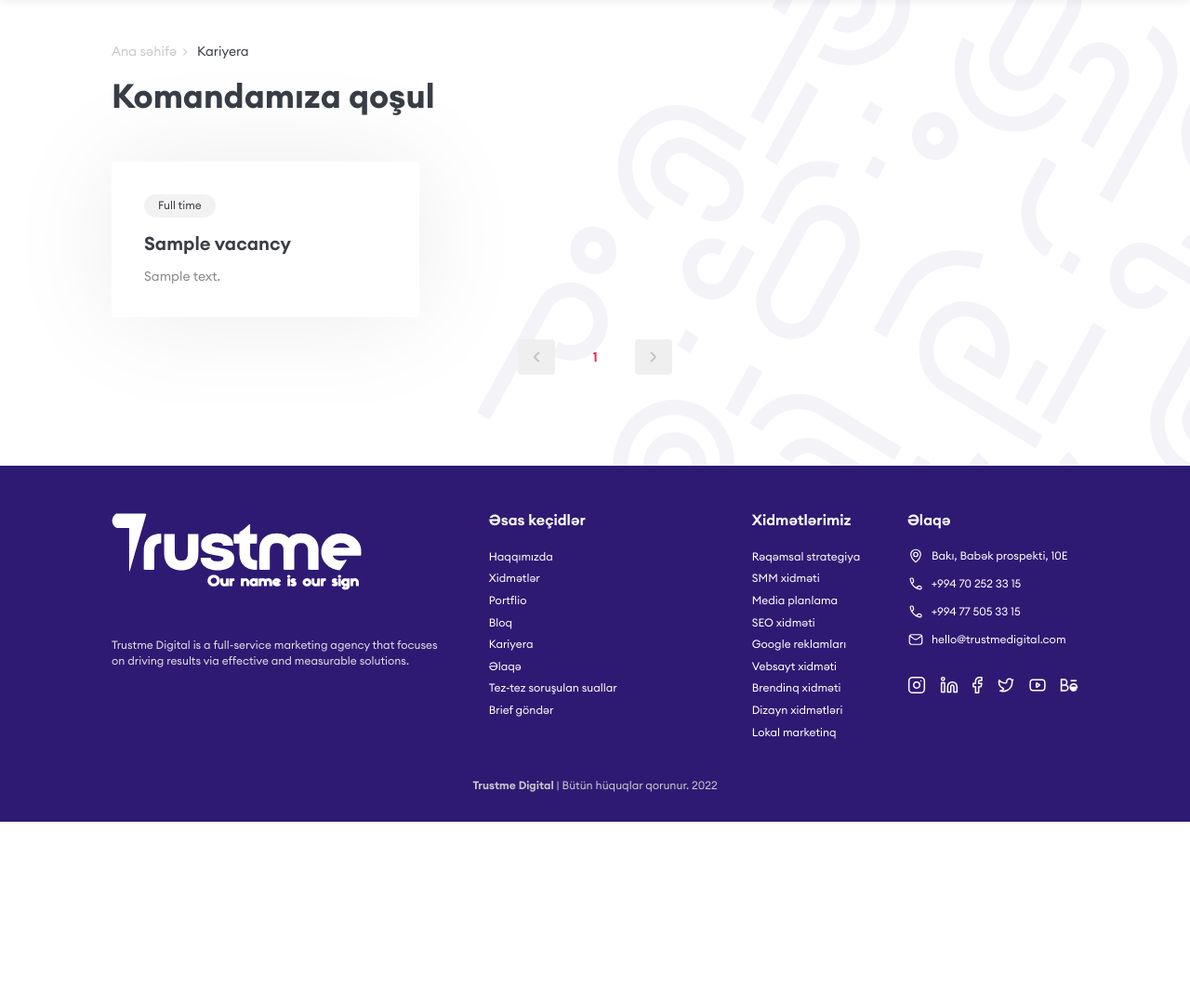
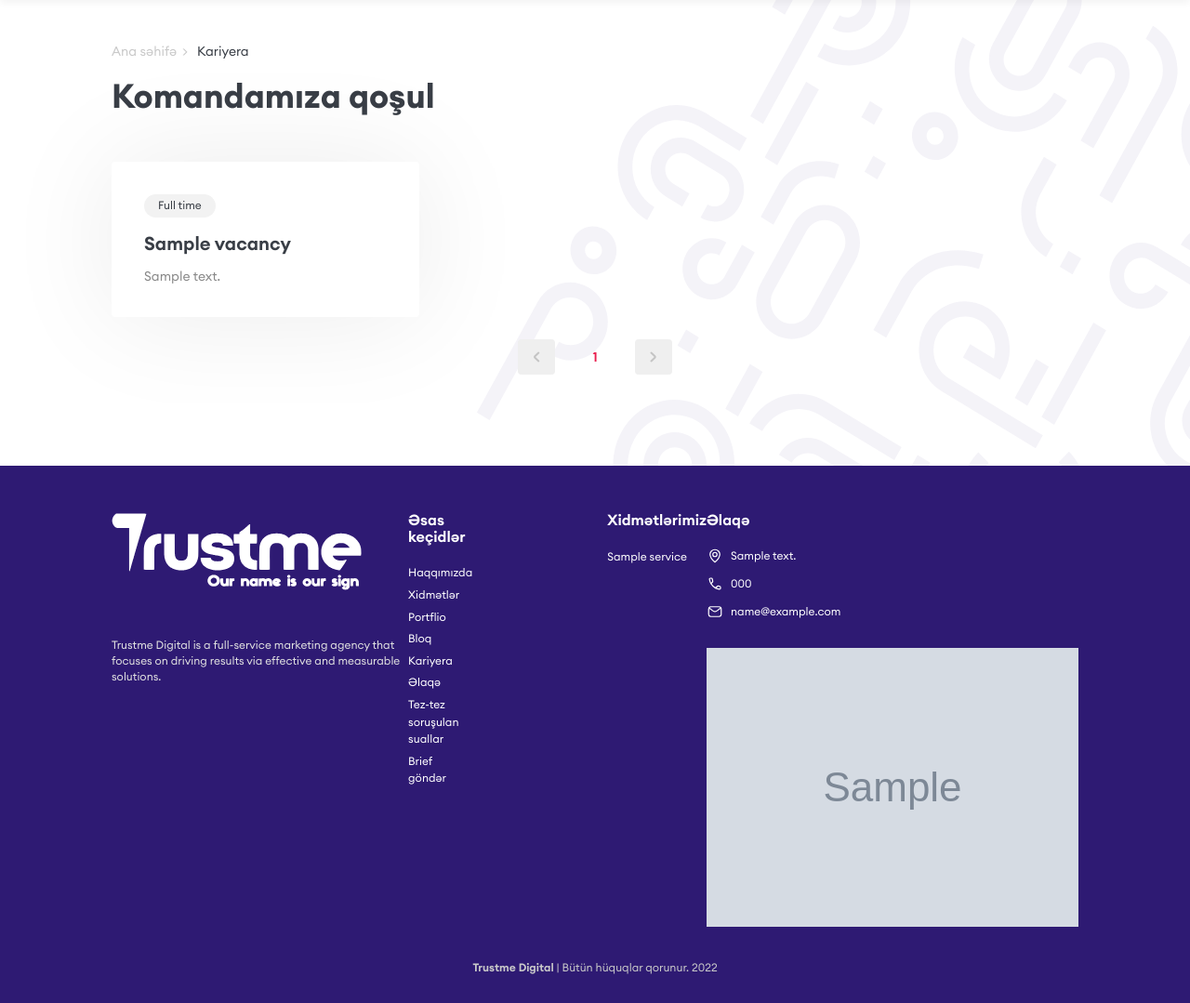
Before and after one commit to vusallyv/Trustme, a Django app: page /careers in a window 1280 px wide. Shown: the part 75-1154 px from the top of the page at 93% size. Before the commit the page ends 959 px from the top, so only its background shows below. Run offline with Django 3.2, Linux system fonts and the light colour scheme; tables that the repository leaves empty hold one stand-in row (values such as "Sample post"); grey boxes marked "Sample" are stand-in pictures; some libraries are stand-ins or nearby versions.

Commit message:
translation && rosetta added, contactinfo added, context processor written for footer, cv and brief left

```diff
--- a/career/models.py
+++ b/career/models.py
@@ -8,9 +8,9 @@
 from django.utils.translation import gettext_lazy as _
 
 VACANCY_TYPE_CHOICES = (
-    ('Full time', 'Full time'),
-    ('Part time', 'Part time'),
-    ('Internship', 'Internship'),
+    (_('Full time'), _('Full time')),
+    (_('Part time'), _('Part time')),
+    (_('Internship'), _('Internship')),
 )
 
 
--- /dev/null
+++ b/core/context_processor.py
@@ -0,0 +1,7 @@
+from core.models import ContactInfo
+from service.models import Service
+def context_renderer(request):
+    return {
+       'services_footer': Service.objects.filter(is_visible=True),
+       'contact_footer': ContactInfo.objects.filter(is_active=True).last(),
+    }
--- a/core/models.py
+++ b/core/models.py
@@ -2,7 +2,6 @@
 
 # Create your models here.
 
-from django.db import models
 from trustme_backend.utils.base_model import BaseModel
 from django.utils.translation import gettext_lazy as _
 from ckeditor.fields import RichTextField
@@ -15,7 +14,6 @@
 )
 
 
-
 STAR_CHOICES = (
     (1, '1'),
     (2, '2'),
@@ -25,13 +23,12 @@
 )
 
 
-
 class AboutUs(BaseModel):
     title = models.CharField(max_length=255, verbose_name=_('Title'))
     description = RichTextField(verbose_name=_('Description'))
-    aphorism = models.TextField(verbose_name=_('Aphorism'))
-    aphorism_author = models.CharField(
-        max_length=255, verbose_name=_('Aphorism author'))
+    slogan = models.TextField(verbose_name=_('Slogan'))
+    slogan_author = models.CharField(
+        max_length=255, verbose_name=_('Slogan author'))
     is_active = models.BooleanField(default=True, verbose_name=_('Is active'))
 
     class Meta:
@@ -112,3 +109,49 @@
 
     def __str__(self):
         return self.full_name
+
+
+class ContactInfo(BaseModel):
+    email = models.EmailField(verbose_name=_('Email'))
+    address = models.TextField(verbose_name=_('Address'))
+    is_active = models.BooleanField(default=True, verbose_name=_('Is active'))
+
+    class Meta:
+        db_table = 'contact_info'
+        verbose_name = _('Contact Info')
+        verbose_name_plural = _('Contact Info')
+
+    def __str__(self):
+        return self.email
+
+
+class ContactPhone(BaseModel):
+    phone_number = models.CharField(
+        max_length=255, verbose_name=_('Phone number'))
+    contact_info = models.ForeignKey(
+        ContactInfo, on_delete=models.CASCADE, verbose_name=_('Contact info'), related_name='contact_phone')
+
+    class Meta:
+        db_table = 'contact_phone'
+        verbose_name = _('Contact Phone')
+        verbose_name_plural = _('Contact Phone')
+
+    def __str__(self):
+        return self.phone_number
+
+
+class SocialLink(BaseModel):
+    link = models.URLField(verbose_name=_('Link'))
+    icon = models.ImageField(
+        upload_to='social_link/', verbose_name=_('Icon'))
+    is_active = models.BooleanField(default=True, verbose_name=_('Is active'))
+    contact_info = models.ForeignKey(
+        ContactInfo, on_delete=models.CASCADE, verbose_name=_('Contact info'), related_name='social_link')
+
+    class Meta:
+        db_table = 'social_link'
+        verbose_name = _('Social Link')
+        verbose_name_plural = _('Social Link')
+
+    def __str__(self):
+        return f"{self.link}"
--- a/core/templates/partials/footer.html
+++ b/core/templates/partials/footer.html
@@ -1,4 +1,4 @@
-{% load static %}
+{% load static i18n %}
 
 <footer class="footer">
     <div class="g-container">
@@ -15,7 +15,7 @@
             <div class="footer__links">
                 <ul class="footer__list">
                     <p class="footer__title">
-                        Əsas keçidlər
+                        {% trans 'Əsas keçidlər' %}
                     </p>
                     <li class="footer__item">
                         <a href="{% url 'core:about_us'  %}" class="footer__link">
@@ -61,113 +61,53 @@
                 </ul>
                 <ul class="footer__list">
                     <p class="footer__title">
-                        Xidmətlərimiz
+                        {% trans 'Xidmətlərimiz' %}
                     </p>
+                    {% for service in services_footer %}
                     <li class="footer__item">
-                        <a href="" class="footer__link">
-                            Rəqəmsal strategiya
+                        <a href="{% url 'service:service-detail' service.slug %}" class="footer__link">
+                            {{service.title}}
                         </a>
                     </li>
-                    <li class="footer__item">
-                        <a href="" class="footer__link">
-                            SMM xidməti
-                        </a>
-                    </li>
-                    <li class="footer__item">
-                        <a href="" class="footer__link">
-                            Media planlama
-                        </a>
-                    </li>
-                    <li class="footer__item">
-                        <a href="" class="footer__link">
-                            SEO xidməti
-                        </a>
-                    </li>
-                    <li class="footer__item">
-                        <a href="" class="footer__link">
-                            Google reklamları
-                        </a>
-                    </li>
-                    <li class="footer__item">
-                        <a href="" class="footer__link">
-                            Vebsayt xidməti
-                        </a>
-                    </li>
-                    <li class="footer__item">
-                        <a href="" class="footer__link">
-                            Brendinq xidməti
-                        </a>
-                    </li>
-                    <li class="footer__item">
-                        <a href="#" class="footer__link">
-                            Dizayn xidmətləri
-                        </a>
-                    </li>
-                    <li class="footer__item">
-                        <a href="" class="footer__link">
-                            Lokal marketinq
-                        </a>
-                    </li>
+                    {% endfor %}
                 </ul>
             </div>
             <div class="footer__contact">
                 <p class="footer__title">
-                    Əlaqə
+                    {% trans 'Əlaqə' %}
                 </p>
                 <ul class="footer__contact-list">
                     <li class="footer__contact-item">
                         <a href="" class="footer__contact-link">
-                            <img src="{% static 'assets/svg/Icons (1).svg' %}" alt=""> Bakı, Babək prospekti, 10E
+                            <img src="{% static 'assets/svg/Icons (1).svg' %}" alt=""> {{contact_footer.address}}
                         </a>
                     </li>
+                    {% if contact_footer.contact_phone.count > 0 %}
+                    {% for phone in contact_footer.contact_phone.all %}
                     <li class="footer__contact-item">
-                        <a href="tel:+994702523315" class="footer__contact-link">
-                            <img src="{% static 'assets/svg/Icons (2).svg' %}" alt=""> +994 70 252 33 15
+                        <a href="tel:{{phone.phone_number}}" class="footer__contact-link">
+                            <img src="{% static 'assets/svg/Icons (2).svg' %}" alt=""> {{phone.phone_number}}
                         </a>
                     </li>
+                    {% endfor %}
+                    {% endif %}
                     <li class="footer__contact-item">
-                        <a href="tel:+994775053315" class="footer__contact-link">
-                            <img src="{% static 'assets/svg/Icons (2).svg' %}" alt=""> +994 77 505 33 15
-                        </a>
-                    </li>
-                    <li class="footer__contact-item">
-                        <a href="mailto:hello@trustmedigital.com" class="footer__contact-link">
-                            <img src="{% static 'assets/svg/Icons (3).svg' %}" alt=""> hello@trustmedigital.com
+                        <a href="mailto:{{contact_footer.email}}" class="footer__contact-link">
+                            <img src="{% static 'assets/svg/Icons (3).svg' %}" alt=""> {{contact_footer.email}}
                         </a>
                     </li>
                 </ul>
+                {% if contact_footer.social_link.count > 0 %}
                 <ul class="footer__socials-list">
+                    {% for social in contact_footer.social_link.all %}
                     <li class="footer__socials-item">
-                        <a href="" class="footer__socaials-link">
-                            <img src="{% static 'assets/svg/Icons (4).svg' %}" alt="">
+                        <a href="{{social.link}}" class="footer__socaials-link">
+                            <img src="{{social.icon.url}}" alt="">
                         </a>
                     </li>
-                    <li class="footer__socials-item">
-                        <a href="" class="footer__socaials-link">
-                            <img src="{% static 'assets/svg/Icons.svg' %}" alt="">
-                        </a>
-                    </li>
-                    <li class="footer__socials-item">
-                        <a href="" class="footer__socaials-link">
-                            <img src="{% static 'assets/svg/fb.svg' %}" alt="">
-                        </a>
-                    </li>
-                    <li class="footer__socials-item">
-                        <a href="" class="footer__socaials-link">
-                            <img src="{% static 'assets/svg/twitter.svg' %}" alt="">
-                        </a>
-                    </li>
-                    <li class="footer__socials-item">
-                        <a href="" class="footer__socaials-link">
-                            <img src="{% static 'assets/svg/Group.svg' %}" alt="">
-                        </a>
-                    </li>
-                    <li class="footer__socials-item">
-                        <a href="" class="footer__socaials-link">
-                            <img src="{% static 'assets/svg/Group (1).svg' %}" alt="">
-                        </a>
-                    </li>
+                    {% endfor %}
                 </ul>
+                {% endif %}
             </div>
         </div>
         <div class="footer__copyright">
--- a/service/models.py
+++ b/service/models.py
@@ -1,14 +1,12 @@
 from django.db import models
 from ckeditor.fields import RichTextField
+
 # Create your models here.
+
 from django.utils.translation import gettext_lazy as _
 from career.models import Vacancy
-from core.models import PHONE_NUMBER_CHOICES
 from portfolio.models import ServiceProject
 from trustme_backend.utils.base_model import BaseModel
-from django.contrib.contenttypes.fields import GenericForeignKey
-from django.contrib.contenttypes.models import ContentType
-from gm2m import GM2MField
 
 
 class ServiceCategory(BaseModel):
--- a/trustme_backend/settings.py
+++ b/trustme_backend/settings.py
@@ -49,7 +49,7 @@
     'rest_framework',
     'api',
     'modeltranslation',
-    'gm2m',
+    'rosetta',
 ]
 
 MIDDLEWARE = [
@@ -75,6 +75,7 @@
                 'django.template.context_processors.request',
                 'django.contrib.auth.context_processors.auth',
                 'django.contrib.messages.context_processors.messages',
+                'core.context_processor.context_renderer'
             ],
         },
     },
--- a/trustme_backend/urls.py
+++ b/trustme_backend/urls.py
@@ -14,7 +14,7 @@
     2. Add a URL to urlpatterns:  path('blog/', include('blog.urls'))
 """
 from django.contrib import admin
-from django.urls import include, path
+from django.urls import include, path, re_path
 from django.conf.urls.static import static
 from django.conf import settings
 
@@ -28,3 +28,8 @@
     path('api/', include('api.urls.core')),
     path('api/', include('api.urls.service')),
 ] + static(settings.MEDIA_URL, document_root=settings.MEDIA_ROOT)
+
+if 'rosetta' in settings.INSTALLED_APPS:
+    urlpatterns += [
+        re_path(r'^translation/', include('rosetta.urls'))
+    ]
```
Also changed, not shown: career/translation.py (added, +9 -0 lines), core/admin.py (+17 -1 lines), core/translation.py (added, +24 -0 lines), portfolio/translation.py (added, +24 -0 lines), requirements.txt (+7 -1 lines), service/translation.py (added, +29 -0 lines), career/migrations/0002_vacancy_full_description_az_and_more.py (added), core/migrations/0002_remove_aboutus_aphorism_and_more.py (added), core/migrations/0003_contactinfo_sociallink_contactphone.py (added), portfolio/migrations/0002_projectprocess_period_az_projectprocess_period_en_and_more.py (added), service/migrations/0011_service_full_description_az_and_more.py (added).
